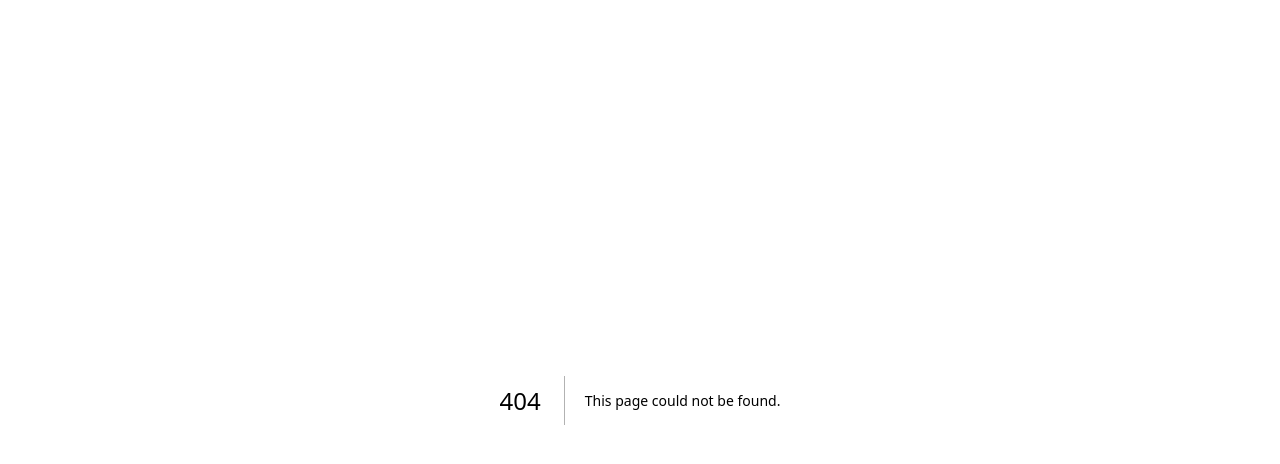
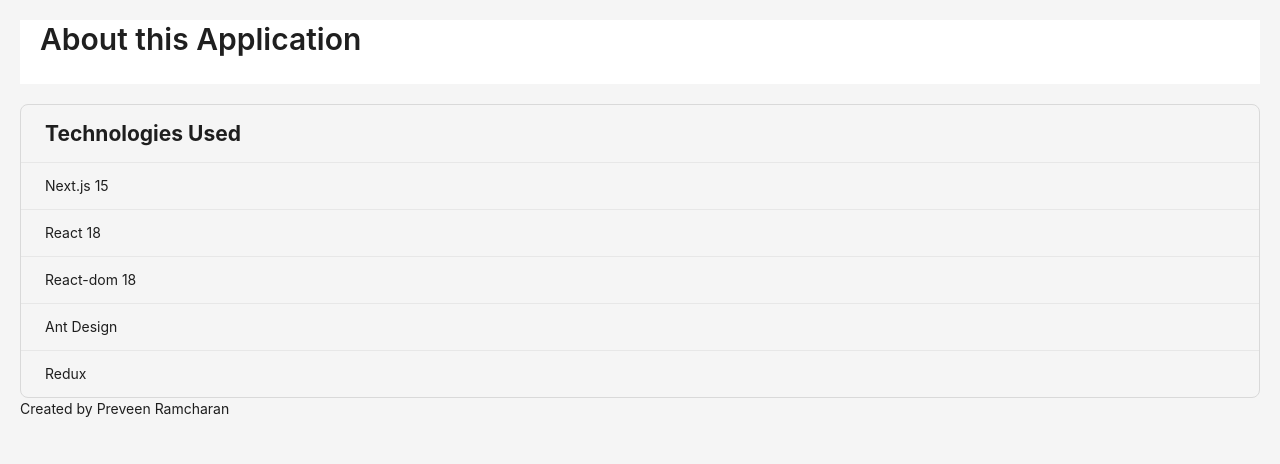
Before and after one commit to donpro2009/books-search-app, a Next.js app: page /about in a window 1280 px wide. Before the commit this address had no page. Shown: the top 464 px of the page. Built offline with nearby package versions, Linux system fonts and the light colour scheme.

Commit message:
Created a simple about page.

```diff
--- /dev/null
+++ b/src/app/about/page.tsx
@@ -0,0 +1,40 @@
+"use client";
+
+import { Layout, Typography, List } from "antd";
+
+// Destructure Layout and Typography components
+const { Header, Content } = Layout;
+const { Title, Text } = Typography;
+
+export default function About() {
+  const techUsed = [
+    "Next.js 15",
+    "React 18",
+    "React-dom 18",
+    "Ant Design",
+    "Redux",
+  ];
+
+  return (
+    <Layout style={{ minHeight: "100vh", padding: "20px" }}>
+      <Header
+        style={{
+          backgroundColor: "#fff",
+          padding: "0 20px",
+          marginBottom: "20px",
+        }}
+      >
+        <Title level={2}>About this Application</Title>
+      </Header>
+      <Content>
+        <List
+          header={<h2>Technologies Used</h2>}
+          bordered
+          dataSource={techUsed}
+          renderItem={(item) => <List.Item>{item}</List.Item>}
+        />
+        <Text>Created by Preveen Ramcharan</Text>
+      </Content>
+    </Layout>
+  );
+}
```
